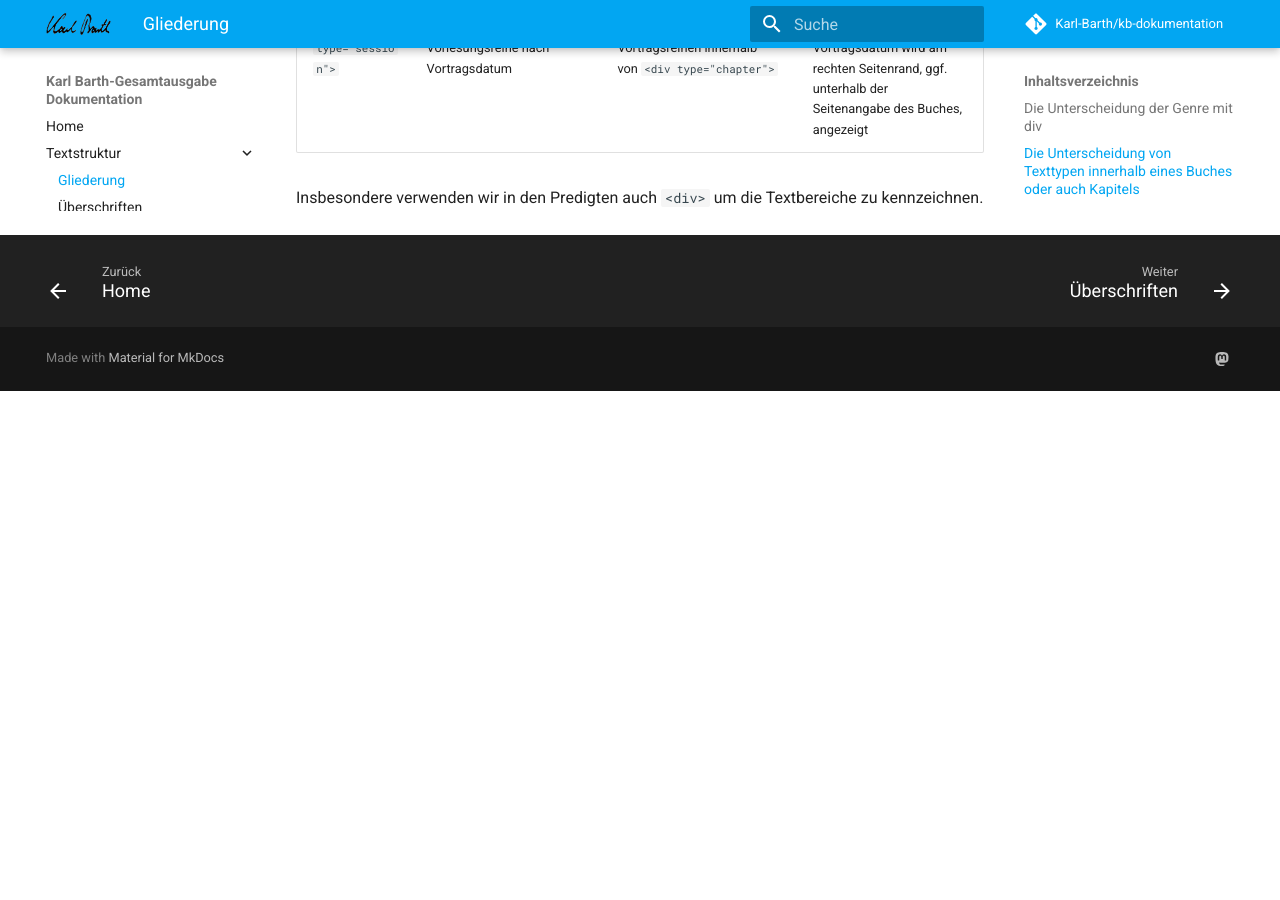
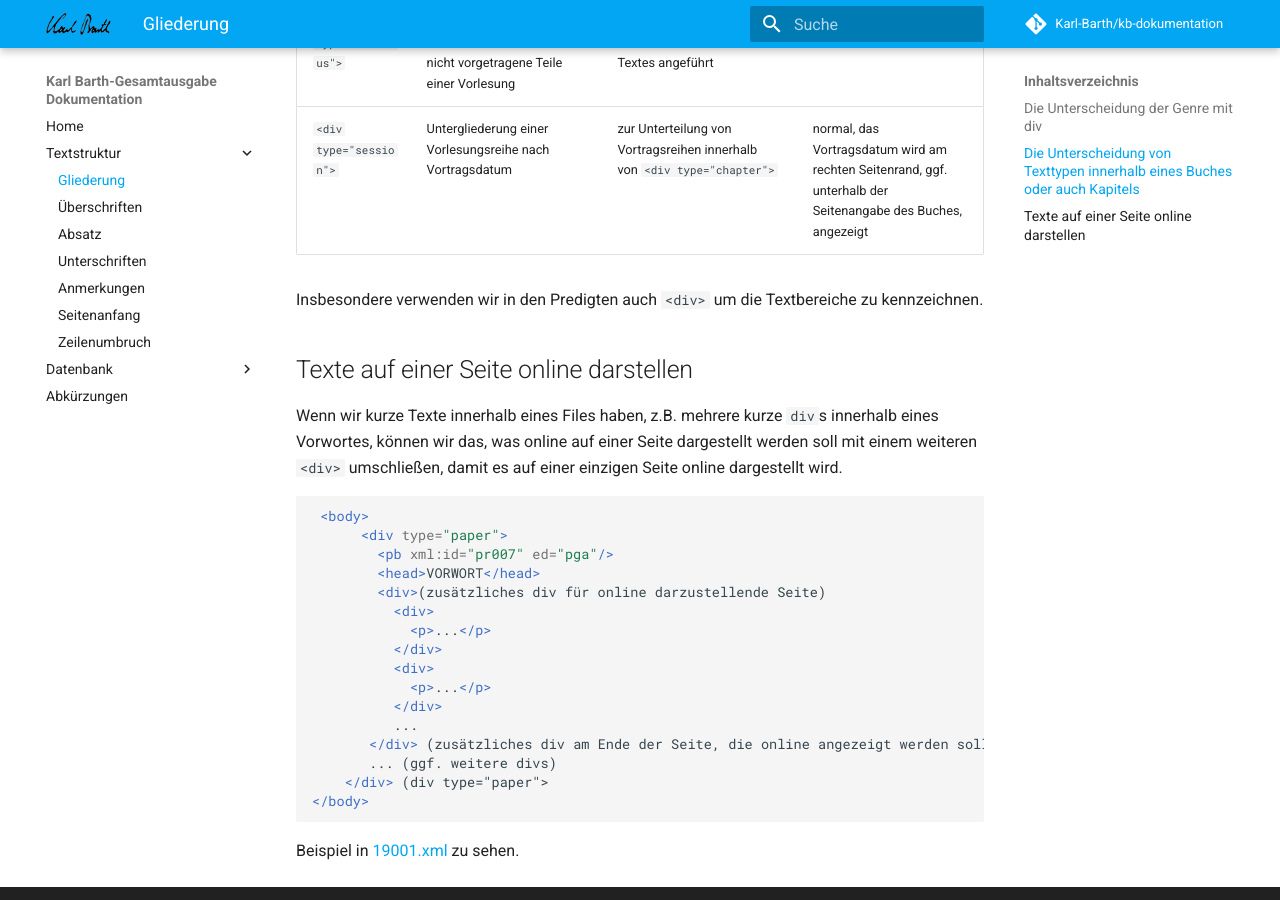
Before and after one commit to Karl-Barth/kb-dokumentation, an MkDocs documentation site: the page built from docs/textstruktur/gliederung.md, in a window 1280 px wide and 900 px high, scrolled down 1295 px. Built offline with MkDocs 1.6.1 and Material for MkDocs 9.7.7, drawn with Linux system fonts in a browser that asks for light colours; comment, search, counter and statistics services are not loaded; before the commit the page ends 1686 px from its top, so only the background shows below that.

Commit message:
Added Text auf einer Seite

````diff
--- a/docs/textstruktur/gliederung.md
+++ b/docs/textstruktur/gliederung.md
@@ -4,7 +4,7 @@ Mit `div` werden Absätze zu einem Kapitel bzw. Textbereiche zusammengefasst. Mi
 
 Wir unterscheiden die `div` mit dem Attribut `type` voneinander.
 
-#### Die Unterscheidung der Genre mit `div`
+## Die Unterscheidung der Genre mit `div`
 
 Wir benutzen `<div>` aber auch, um die einzelnen Genre, die verschieden dargestellt werden sollen, voneinander zu unterscheiden, die wir in dem **Attribut** `@type` eintragen. Sie werden nie kursiv dargestellt, die textspezifischen Unterscheidungen werden über das ODD geregelt:
 
@@ -15,7 +15,7 @@ Wir benutzen `<div>` aber auch, um die einzelnen Genre, die verschieden dargeste
 | `<div type="sermon">`|Predigt|jedes File hat online eine eigene Seite, hier werden weitere div`s zur Textstrukturierung eingesetzt - siehe  [Predigten](sermon)|
 |`<div type="chapter">`|Vorlesungsreihen|die einzelnen Kapitel einer Vorlesung. Mit jedem `div` innerhalb eines Files wird online eine neue "nächste Seite" erstellt|
 
-#### Die Unterscheidung von Texttypen innerhalb eines Buches oder auch Kapitels
+## Die Unterscheidung von Texttypen innerhalb eines Buches oder auch Kapitels
 
 | im TEI |Texttyp innerhalb des Buches |Erklärung|Darstellung|
 | ------ | ------ | ------ | ------ |
@@ -26,3 +26,27 @@ Wir benutzen `<div>` aber auch, um die einzelnen Genre, die verschieden dargeste
 | `<div type="session">`| Untergliederung einer Vorlesungsreihe nach Vortragsdatum|zur Unterteilung von Vortragsreihen innerhalb von `<div type="chapter">`|normal, das Vortragsdatum wird am rechten Seitenrand, ggf. unterhalb der Seitenangabe des Buches, angezeigt|
 
 Insbesondere verwenden wir in den Predigten auch `<div>` um die Textbereiche zu kennzeichnen.
+
+## Texte auf einer Seite online darstellen
+
+Wenn wir kurze Texte innerhalb eines Files haben, z.B. mehrere kurze `div`s innerhalb eines Vorwortes, können wir das, was online auf einer Seite dargestellt werden soll mit einem weiteren `<div>` umschließen, damit es auf einer einzigen Seite online dargestellt wird.
+
+```xml
+ <body>
+      <div type="paper">
+        <pb xml:id="pr007" ed="pga"/>
+        <head>VORWORT</head>
+        <div>(zusätzliches div für online darzustellende Seite)
+          <div>
+            <p>...</p>
+          </div>
+          <div>
+            <p>...</p>
+          </div>
+          ...
+       </div> (zusätzliches div am Ende der Seite, die online angezeigt werden soll)
+       ... (ggf. weitere divs)
+    </div> (div type="paper">
+</body>
+```
+Beispiel in [19001.xml](https://kbga-pilot.karl-barth.ch/texts/19001) zu sehen.
````
Also changed, not shown: docs/index.md (+4 -2 lines).
